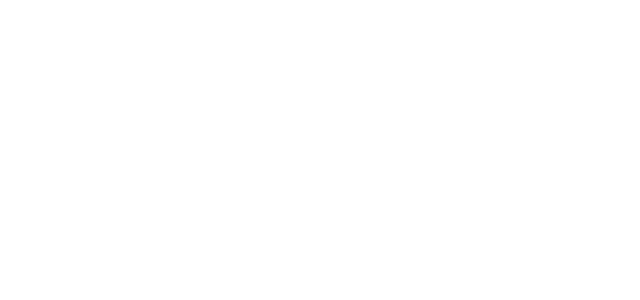
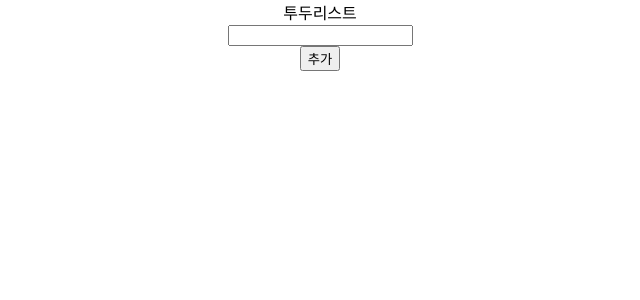
Before and after one commit to phso7276/wanted-pre-onboarding-frontend, a React (Create React App) app: page /todo in a window 1280 px wide. Shown: the top 300 px of the page, without its empty margins (320-960 px from the left). Built offline with nearby package versions, Linux system fonts and the light colour scheme; sample sign-in values are in the browser's storage.

Commit message:
Feat: todo 리스트 퍼블리싱(#6)
리스트 페이지에 새로운 TODO를 입력할 수 있는 input과 추가 button 생성

```diff
--- a/src/pages/todo/TodoPage.jsx
+++ b/src/pages/todo/TodoPage.jsx
@@ -1,9 +1,13 @@
 import useIsLoggedIn from "hooks/useIsLoggedIn";
+import Input from "components/atoms/Input";
+import Button from "components/atoms/button";
 const TodoPage = () => {
   useIsLoggedIn();
   return (
     <div>
-      <div></div>
+      <div>투두리스트</div>
+      <Input data-testid="new-todo-input" />
+      <Button data-testid="new-todo-add-button" text="추가" />
     </div>
   );
 };
```
